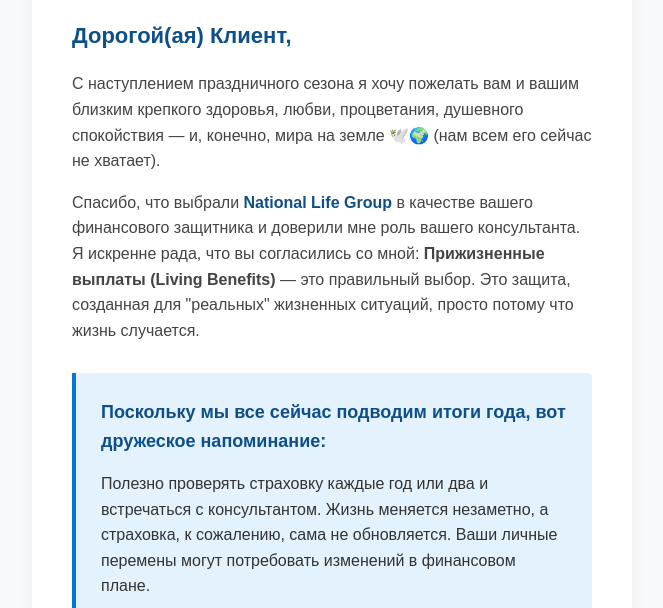
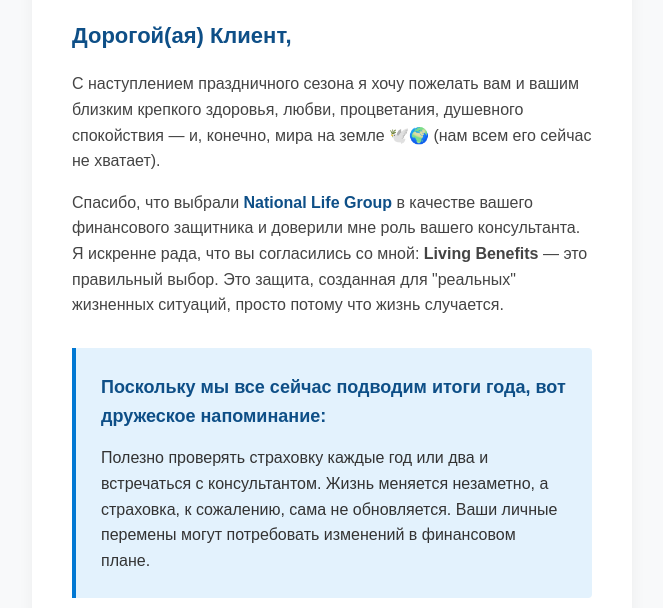
Before and after one commit to sozdatel3/julia_nlg_mail_ru, a plain HTML site: page index.html in a window 1280 px wide. Shown: the part 492-1100 px from the top of the page, without its empty margins (308-971 px from the left). Drawn offline with Linux system fonts and the light colour scheme.

Commit message:
fix text

```diff
--- a/index.html
+++ b/index.html
@@ -61,7 +61,7 @@
                             </p>
 
                             <p style="color: #444444; font-size: 16px; line-height: 1.6;">
-                                Спасибо, что выбрали <strong style="color: #0e4f87;">National Life Group</strong> в качестве вашего финансового защитника и доверили мне роль вашего консультанта. Я искренне рада, что вы согласились со мной: <strong>Прижизненные выплаты (Living Benefits)</strong> — это правильный выбор. Это защита, созданная для "реальных" жизненных ситуаций, просто потому что жизнь случается.
+                                Спасибо, что выбрали <strong style="color: #0e4f87;">National Life Group</strong> в качестве вашего финансового защитника и доверили мне роль вашего консультанта. Я искренне рада, что вы согласились со мной: <strong>Living Benefits</strong> — это правильный выбор. Это защита, созданная для "реальных" жизненных ситуаций, просто потому что жизнь случается.
                             </p>
 
                             <!-- Highlight Box -->
```
